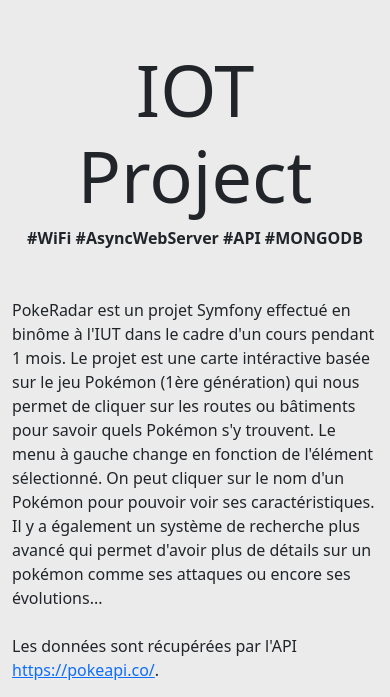
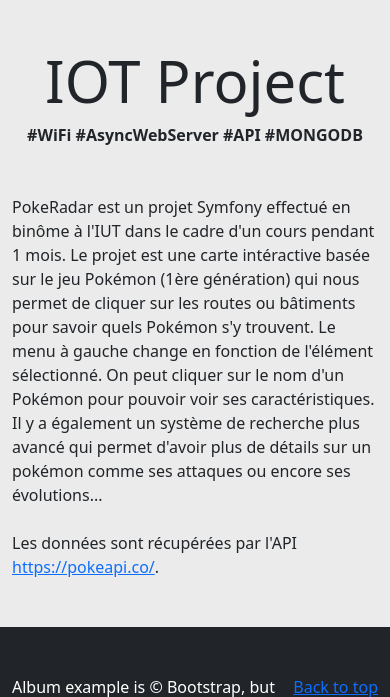
Before and after one commit to Rezord38300/Rezord38300.github.io, a plain HTML site: page iot.html in a window 390 px wide. Shown: the part 403-1100 px from the top of the page. Drawn offline with nearby package versions, Linux system fonts and the light colour scheme.

```diff
--- a/styles/style.css
+++ b/styles/style.css
@@ -18,6 +18,12 @@
 
 .project-description h1 {
     font-size: 72px;
+}
+
+@media only screen and (max-width: 600px) {
+    .project-description h1 {
+        font-size: 58px;
+    }
 }
 
 .carousel-control-next-icon {
```
